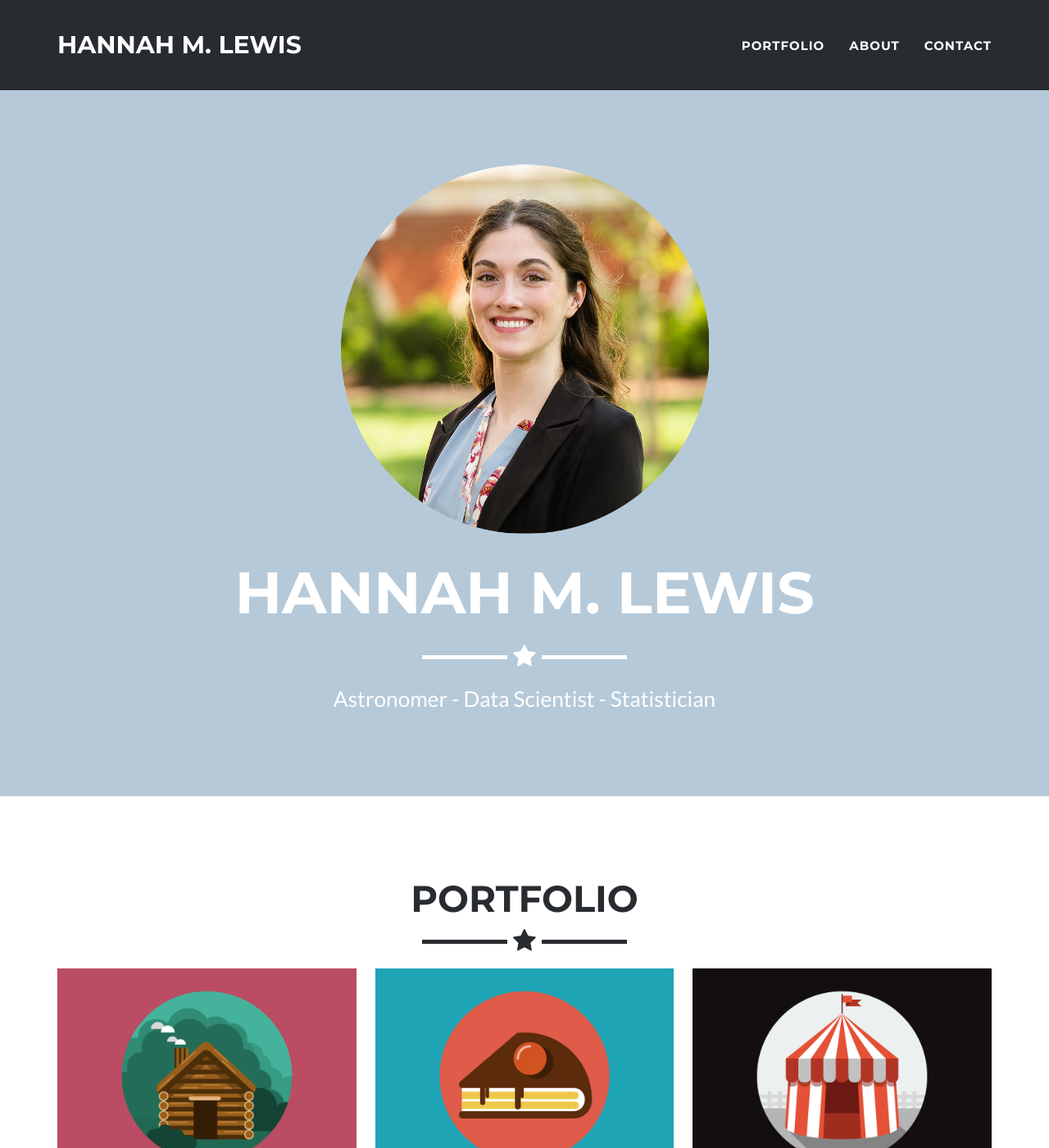
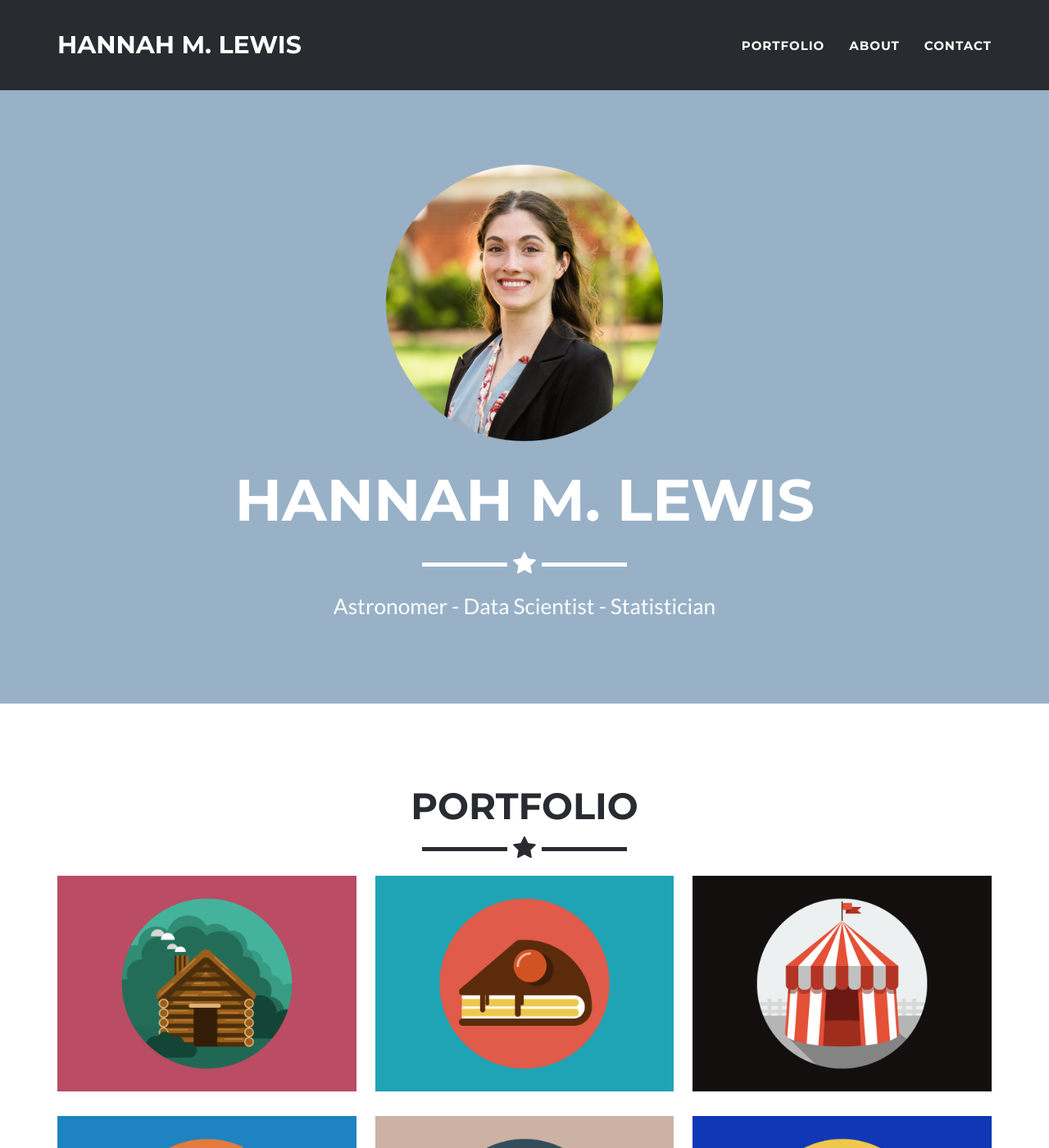
Before and after one commit to hmlewis-astro/hmlewis-astro.github.io, a Jekyll site: the page built from _posts/2014-07-18-project-1.markdown, in a window 1280 px wide and 1400 px high. Shown: the whole window at 82% size. Built offline with Jekyll 4.4.1, drawn with Linux system fonts in a browser that asks for light colours.

Commit message:
more color changes

```diff
--- a/_config.yml
+++ b/_config.yml
@@ -25,10 +25,10 @@ contact: static
 
 # Color settings (hex-codes without the leading hash-tag)
 color:
-  primary: b5c9d9 #18bc9c #80B3FF
-  primary-rgb: "181,201,217" #"24,288,156" #"128,179,255"
+  primary: 98b1c7 #18bc9c #80B3FF
+  primary-rgb: "152,177,199" #"24,288,156" #"128,179,255"
   secondary: 282c30 #2c3e50 #FD6E8A
-  secondary-dark: 282c30 #233140 #A2122F
+  secondary-dark: 3A444D #233140 #A2122F
 
 # Footer settings
 footer:
```
Also changed, not shown: img/profile.png.
